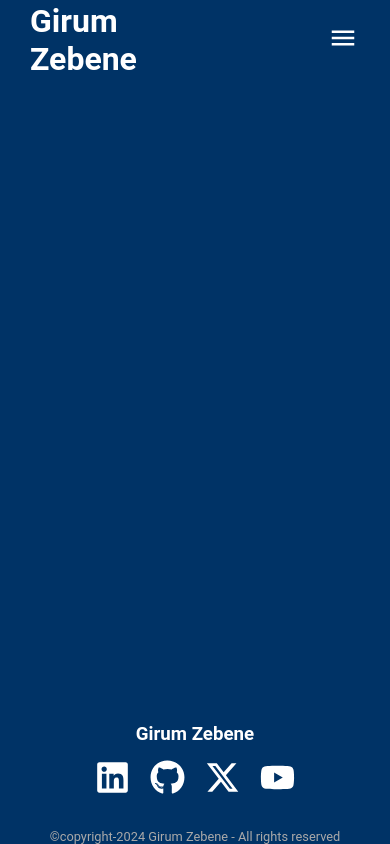
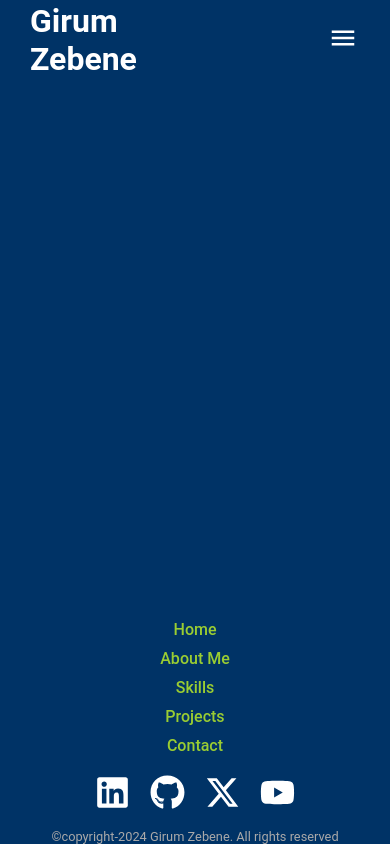
Before and after one commit to GirumZ/personal-portfolio-website, a plain HTML site: page index.html in a window 390 px wide. Drawn offline with Linux system fonts and the light colour scheme.

Commit message:
[Update]: Make the footer responsive

```diff
--- a/index.html
+++ b/index.html
@@ -33,23 +33,25 @@
     <main>
     </main>
     <footer>
-        <h3>Girum Zebene</h3>
-        <div class="social-container">
-            <a href="#"><img src="images/linkedin-brands-solid.svg" alt="linkedin" width="35px" height="35px"></a>
-            <a href="#"><img src="images/github-brands-solid.svg" alt="linkedin" width="35px" height="35px"></a>
-            <a href="#"><img src="images/x-twitter-brands-solid.svg" alt="linkedin" width="35px" height="35px"></a>
-            <a href="#"><img src="images/youtube-brands-solid.svg" alt="linkedin" width="35px" height="35px"></a>
+        <div class="flex-container">
+
+            <nav class="footer-navbar">
+                <ul>
+                    <li><a href="#">Home</a></li>
+                    <li><a href="#">About Me</a></li>
+                    <li><a href="#">Skills</a></li>
+                    <li><a href="#">Projects</a></li>
+                    <li><a href="#">Contact</a></li>
+                </ul>
+            </nav>
+            <div class="social-container">
+                <a href="#"><img src="images/linkedin-brands-solid.svg" alt="linkedin" width="35px" height="35px"></a>
+                <a href="#"><img src="images/github-brands-solid.svg" alt="linkedin" width="35px" height="35px"></a>
+                <a href="#"><img src="images/x-twitter-brands-solid.svg" alt="linkedin" width="35px" height="35px"></a>
+                <a href="#"><img src="images/youtube-brands-solid.svg" alt="linkedin" width="35px" height="35px"></a>
+            </div>
         </div>
-        <nav class="footer-navbar">
-            <ul>
-                <li class="hide-on-mobile"><a href="#">Home</a></li>
-                <li class="hide-on-mobile"><a href="#">About Me</a></li>
-                <li class="hide-on-mobile"><a href="#">Skills</a></li>
-                <li class="hide-on-mobile"><a href="#">Projects</a></li>
-                <li class="hide-on-mobile"><a href="#">Contact</a></li>
-            </ul>
-        </nav>
-        <p>&copy;copyright-2024 Girum Zebene - All rights reserved</p>
+        <p>&copy;copyright-2024 Girum Zebene. All rights reserved</p>
     </footer>
     <script>
         const sidebar = document.querySelector('.side-bar');
--- a/styles.css
+++ b/styles.css
@@ -179,7 +179,12 @@ footer{
     width: 350px;
 }
 
+.footer-navbar ul{
+    display: flex;
+}
+
 .footer-navbar li{
+    list-style: none;
     transition: transform 0.3s ease;
 }
 
@@ -195,3 +200,22 @@ footer p{
     font-size: 0.8rem;
     color: darkgrey;
 }
+
+.flex-container{
+    width: 100%;
+    display: flex;
+    flex-direction: column;
+    justify-content: center;
+    align-items: center;
+    gap: 20px;
+}
+
+@media(max-width: 500px){
+    .footer-navbar{
+        width: fit-content;
+    }
+    .footer-navbar ul{
+        flex-direction: column;
+        gap: 10px;
+    }
+}
```
